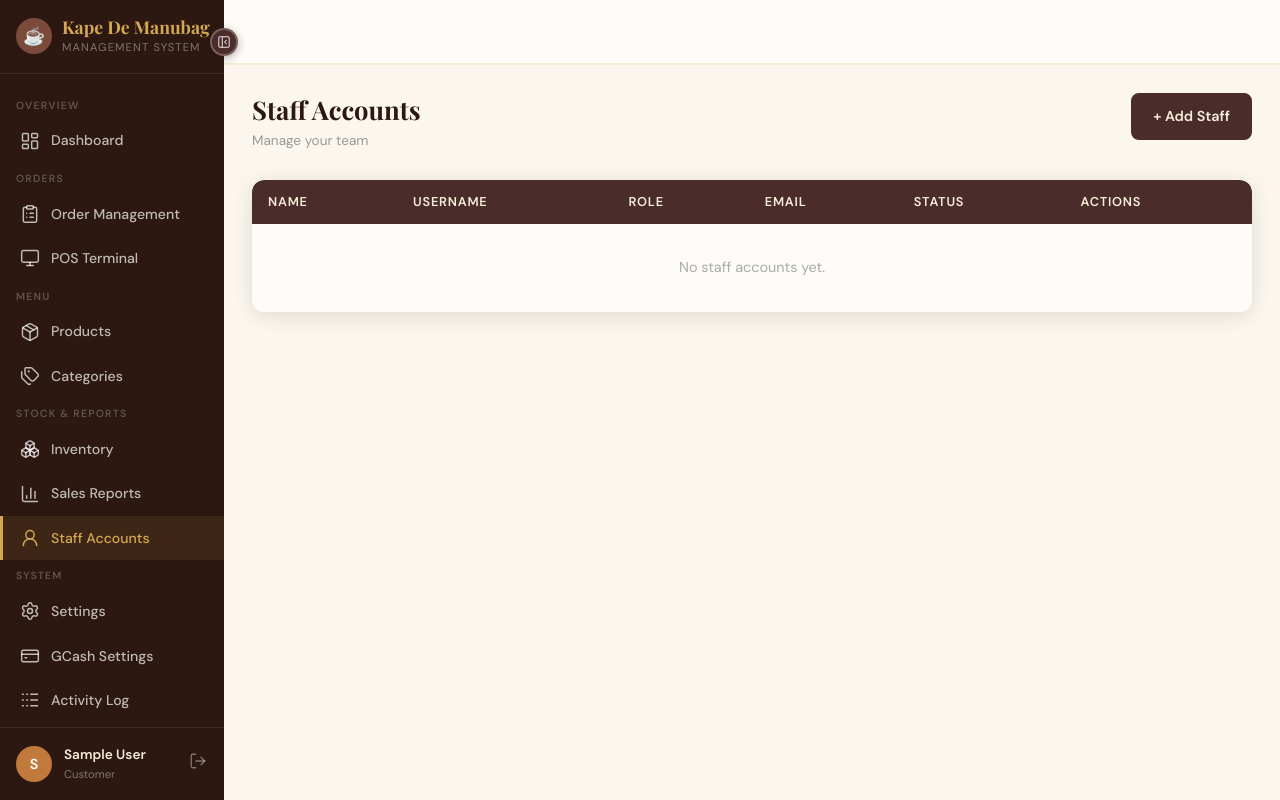
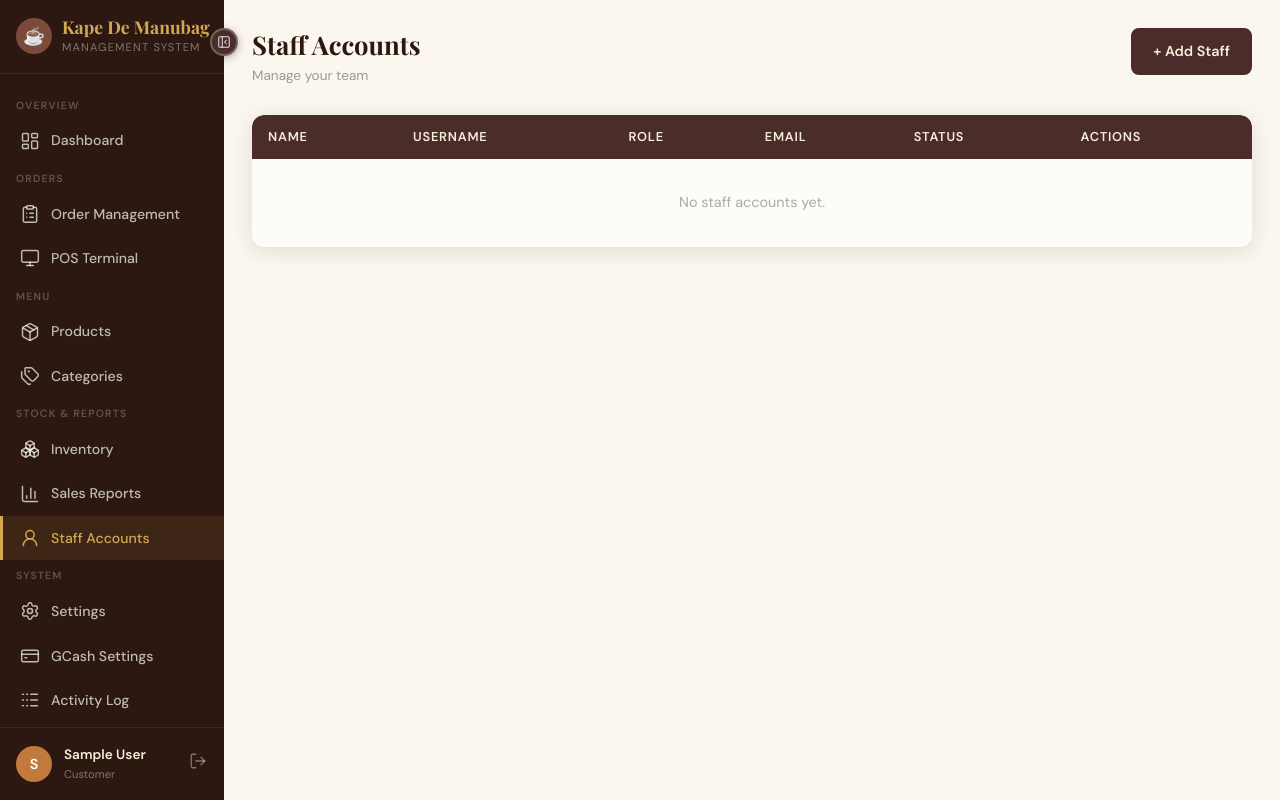
Before and after one commit to ShanneGabrielCastillo/Kape-De-Manubag, a Django app: page /accounts/staff/ in a window 1280 px wide. Run offline with Django 4.2, Linux system fonts and the light colour scheme; the visitor is signed in with stand-in values (Sample User, id 1); data comes from the database, SQL or seed files in the repository; data that the repository does not hold is empty; parts of the project's set-up code (start-up, migrations or seed data) failed here and were passed over; some libraries are stand-ins or nearby versions.

Commit message:
feat: hide desktop topbar on admin/staff layout
Add @media (min-width: 768px) block to main.css that sets:
- .topbar { display: none } — removes empty topbar space on desktop
- .pos-layout { height: 100vh } — fixes POS panel height now that the
  65px topbar no longer occupies space

Mobile topbar rules in responsive.css are untouched.
Customer pages (base.html) are unaffected.
Topbar HTML remains in DOM so realtime.js TopbarOrderBadge JS
continues to function.

```diff
--- a/static/css/main.css
+++ b/static/css/main.css
@@ -2347,3 +2347,34 @@ tbody tr:last-child { border-bottom: none; }
   vertical-align: middle;
   flex-shrink: 0;
 }
+
+
+/* =====================================================
+   DESKTOP TOPBAR REMOVAL
+   The desktop topbar is now empty: the hamburger button
+   is already hidden on desktop (#sidebar-toggle {display:none}
+   base rule), and the mobile order badge is already hidden
+   on desktop (min-width:769px rule).  Hide the entire
+   topbar element so it occupies no layout space.
+   Scoped to the project's established desktop breakpoint
+   (min-width:768px) so the mobile topbar is untouched.
+   ===================================================== */
+@media (min-width: 768px) {
+
+  /* Remove the topbar from desktop layout entirely.
+     .main-content is flex-direction:column so .page-content
+     rises naturally to the top -- no margin/padding adjustment needed. */
+  .topbar {
+    display: none;
+  }
+
+  /* POS layout height fix: the desktop POS panel previously used
+     calc(100vh - var(--header-h)) (= 100vh - 65px) to account for
+     the topbar height. With the topbar gone, the full viewport height
+     is available. */
+  .pos-layout {
+    height: 100vh;
+  }
+
+}
+/* END DESKTOP TOPBAR REMOVAL */
```
